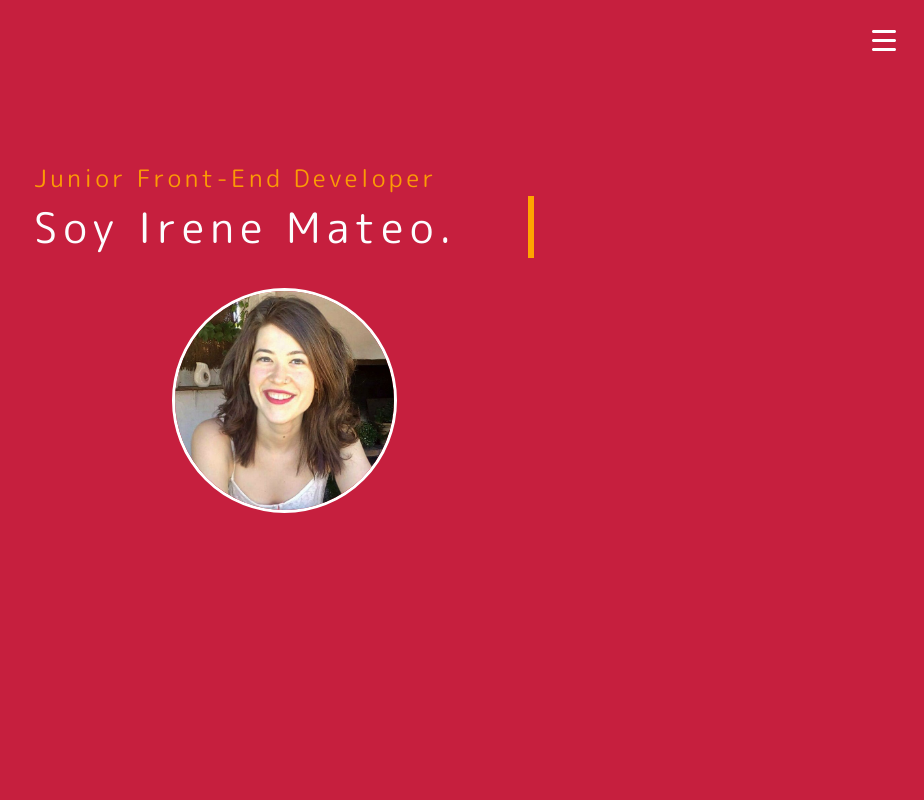
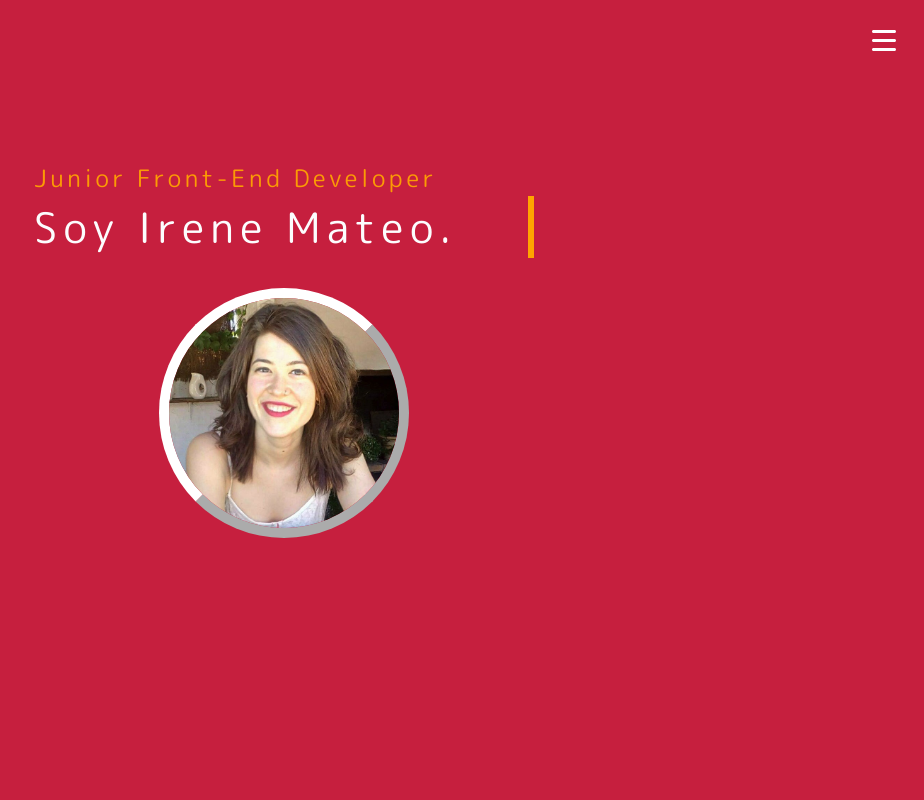
Before and after one commit to irenemherrero/portfolio, a React (Create React App) app: page / in a window 1280 px wide. Shown: the top 800 px of the page, without its empty margins (356-1280 px from the left). Built offline with nearby package versions, Linux system fonts and the light colour scheme.

Commit message:
menu fixed position

```diff
--- a/src/components/Hero.js
+++ b/src/components/Hero.js
@@ -6,7 +6,7 @@ class Hero extends Component {
         return (
             <Fragment>
                 <div className="hero-text-container">
-                    <h1 className="font-pre-title">Junior Front-End Developer</h1>
+                    <h1 className="font-pre-title pre-title-effect">Junior Front-End Developer</h1>
                     <h2 className="big-title font-big-title typewriter">Soy Irene Mateo.</h2>
                     <img className="photoMe" src={photoMe} alt="error" />
                 </div>
--- a/src/scss/components/_buttons.scss
+++ b/src/scss/components/_buttons.scss
@@ -5,7 +5,7 @@
   background-image: url(../images/ico-menu.svg);
   position: fixed;
   right: 0px;
-  z-index: 1;
+  z-index: 20;
   background-repeat: no-repeat;
   background-position: center;
   background-size: 30%;
--- a/src/scss/components/_hero.scss
+++ b/src/scss/components/_hero.scss
@@ -11,6 +11,22 @@
   width: 100%;
   text-align: left;
   color: $font-color-6;
+}
+.pre-title-effect{
+  animation-name: appear;
+  animation-timing-function: ease;
+  animation-delay: 3s;
+  animation-duration: 3s;
+  animation-iteration-count: 1;
+  animation-fill-mode: forwards;
+}
+@keyframes appear {
+  from {
+      color: $font-color-1;
+  }
+  to {
+      color: $font-color-2;
+  }
 }
 
 .typewriter{
@@ -36,17 +52,13 @@
 }
 
 .photoMe{
-  height: 225px;
+  height: 250px;
   margin: 30px;
-  width: 225px;
+  width: 250px;
   border-radius: 50%;
-  border: 3px solid white;
+  border: 10px outset white;
   display: block;
   margin-left: auto;
   margin-right: auto;
-  transition: height, width, ease, 1s;
-  &:hover{
-    height: 50%;
-    width: 50%;
-  }
-  }
+  position: relative:
+}
--- a/src/scss/layout/_header.scss
+++ b/src/scss/layout/_header.scss
@@ -14,10 +14,12 @@
   height: 80px;
   display: flex;
   position: fixed;
+  z-index: 100;
 }
 
 .containerMenu{
   position: fixed;
+  z-index: 10;
   padding: 20px;
   display: flex;
   align-items: center;
--- a/src/scss/main.css
+++ b/src/scss/main.css
@@ -26,6 +26,7 @@ body {
 
 .containerMenu {
   position: fixed;
+  z-index: 10;
   padding: 20px;
   display: flex;
   align-items: center;
@@ -188,7 +189,7 @@ body {
   background-image: url(../images/ico-menu.svg);
   position: fixed;
   right: 0px;
-  z-index: 1;
+  z-index: 20;
   background-repeat: no-repeat;
   background-position: center;
   background-size: 30%;
@@ -303,6 +304,20 @@ body {
   text-align: left;
   color: #FCFDFE; }
 
+.pre-title-effect {
+  animation-name: appear;
+  animation-timing-function: ease;
+  animation-delay: 3s;
+  animation-duration: 3s;
+  animation-iteration-count: 1;
+  animation-fill-mode: forwards; }
+
+@keyframes appear {
+  from {
+    color: #C61F3E; }
+  to {
+    color: #ffa500; } }
+
 .typewriter {
   overflow: hidden;
   /* Ensures the content is not revealed until the animation */
@@ -331,38 +346,23 @@ body {
     border-color: #ffa500; } }
 
 .photoMe {
-  height: 225px;
+  height: 250px;
   margin: 30px;
-  width: 225px;
+  width: 250px;
   border-radius: 50%;
-  border: 3px solid white;
+  border: 10px outset white;
   display: block;
   margin-left: auto;
-  margin-right: auto;
-  transition: height, width, ease, 1s; }
-  .photoMe:hover {
-    height: 50%;
-    width: 50%; }
+  margin-right: auto; }
 
 .font-pre-title {
+  position: relative;
   color: #C61F3E;
   font-size: 24px;
   font-family: "M PLUS Rounded 1c", sans-serif;
   font-weight: 500;
   letter-spacing: .15em;
-  margin: 0;
-  animation-name: appear;
-  animation-timing-function: ease;
-  animation-delay: 3s;
-  animation-duration: 3s;
-  animation-iteration-count: 1;
-  animation-fill-mode: forwards; }
-
-@keyframes appear {
-  from {
-    color: #C61F3E; }
-  to {
-    color: #ffa500; } }
+  margin: 0; }
 
 .font-big-title {
   color: #FCFDFE;
```
Also changed, not shown: src/scss/components/_typography.scss (+1 -15 lines), src/images/logoIMH.png (deleted).
